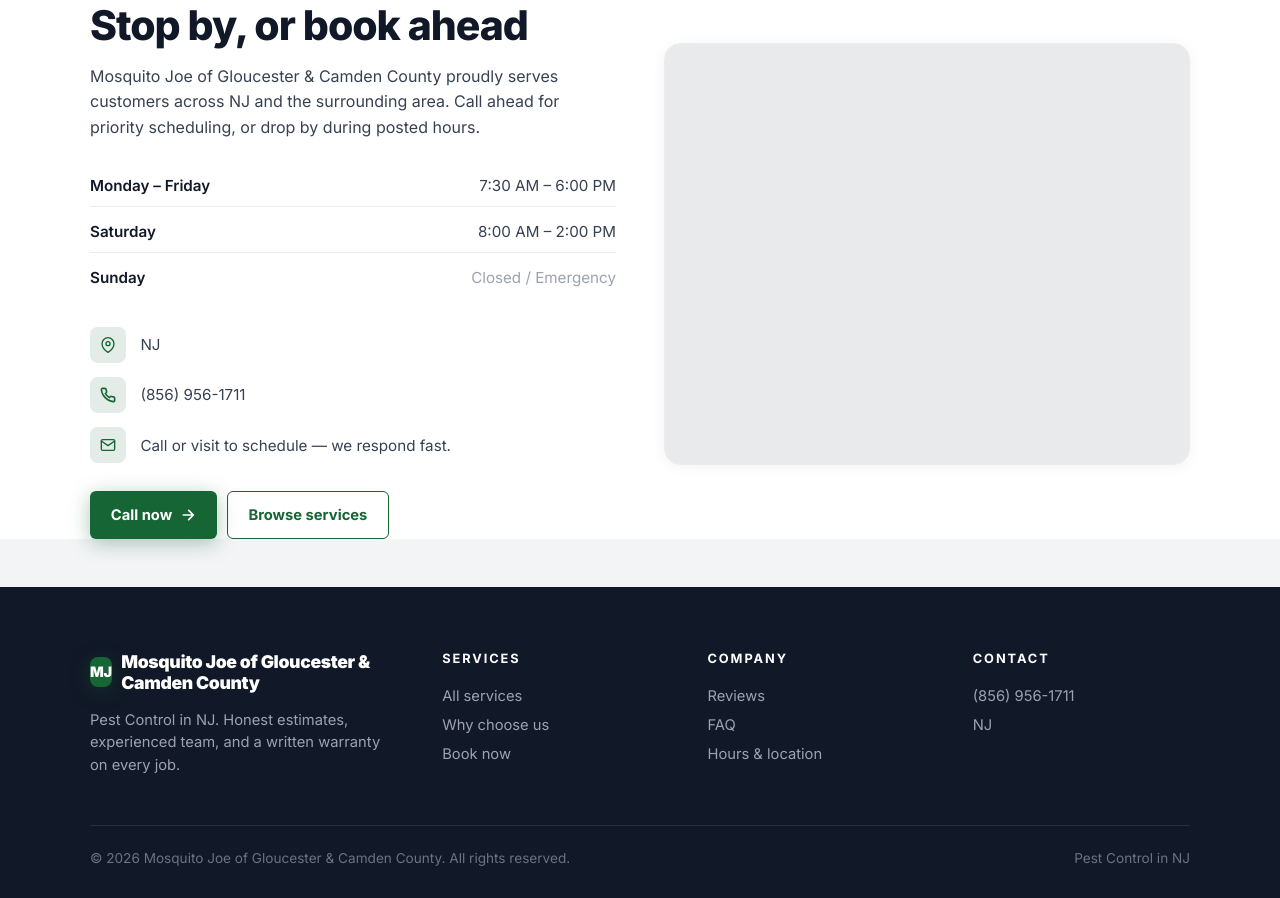
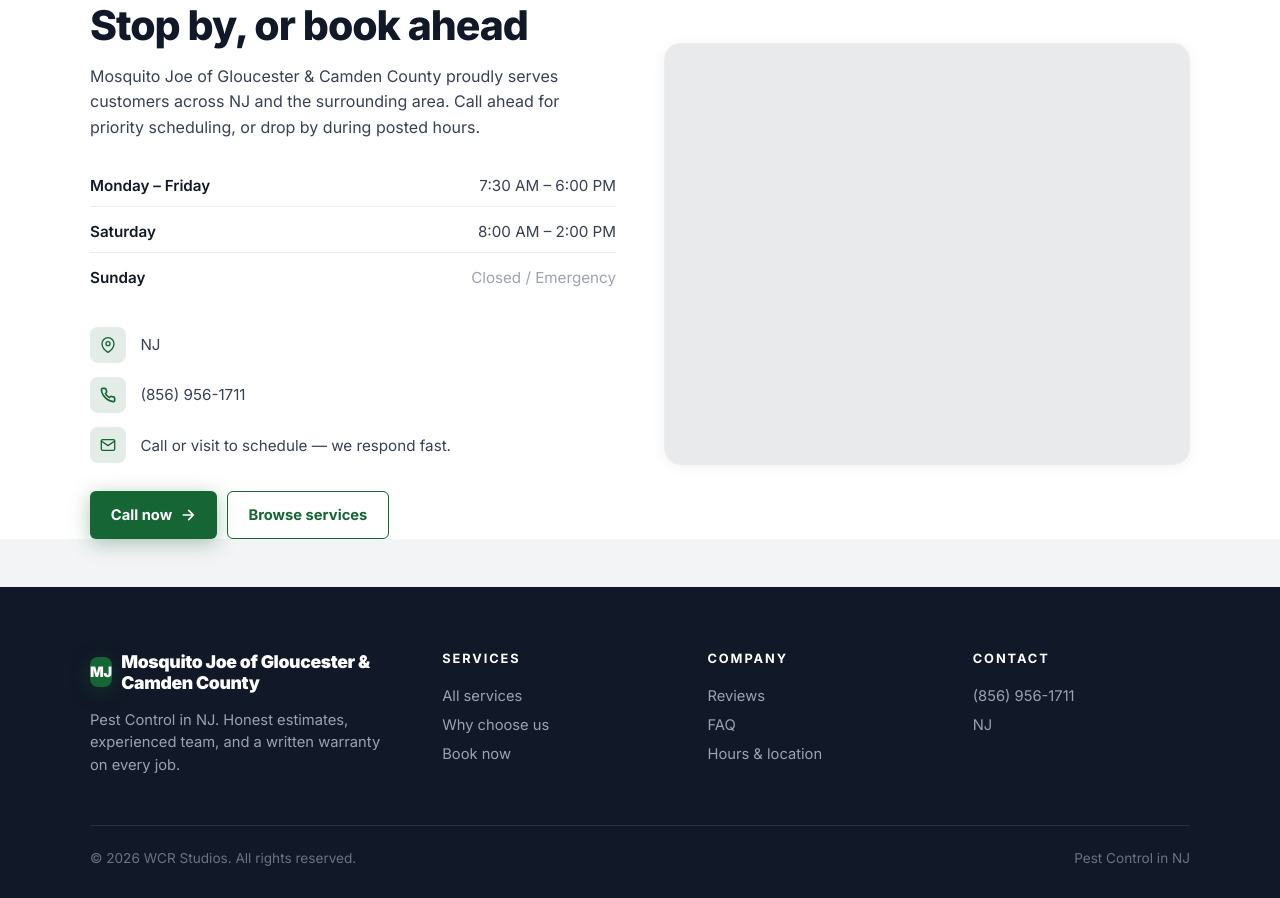
Before and after one commit to Wrenbjor/trades--mosquito-joe-of-gloucester-and-camden-county, a plain HTML site: page index.html in a window 1280 px wide. Shown: the part 4669-5567 px from the top of the page. Drawn offline with nearby package versions, Linux system fonts and the light colour scheme.

Commit message:
Update site

```diff
--- a/index.html
+++ b/index.html
@@ -605,7 +605,7 @@
     </div>
   </div>
   <div class="foot-bottom">
-    <div>&copy; 2026 Mosquito Joe of Gloucester &amp; Camden County. All rights reserved.</div>
+    <div>&copy; 2026 WCR Studios. All rights reserved.</div>
     <div>Pest Control in NJ</div>
   </div>
 </footer>
```
